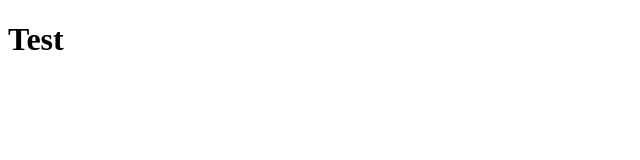
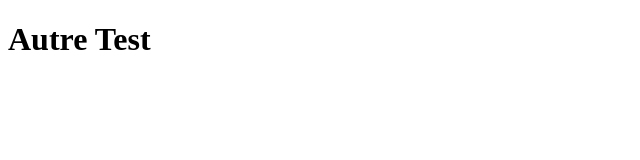
Before and after one commit to PommeDAPI7749/test-autorebuild, a plain HTML site: page index.html in a window 1280 px wide. Shown: the whole page, without its empty margins (0-640 px from the left). Drawn offline with Linux system fonts and the light colour scheme.

Commit message:
15th try

```diff
--- a/index.html
+++ b/index.html
@@ -7,6 +7,6 @@
     <title>Document</title>
 </head>
 <body>
-    <h1>Test</h1>
+    <h1>Autre Test</h1>
 </body>
 </html>
```
